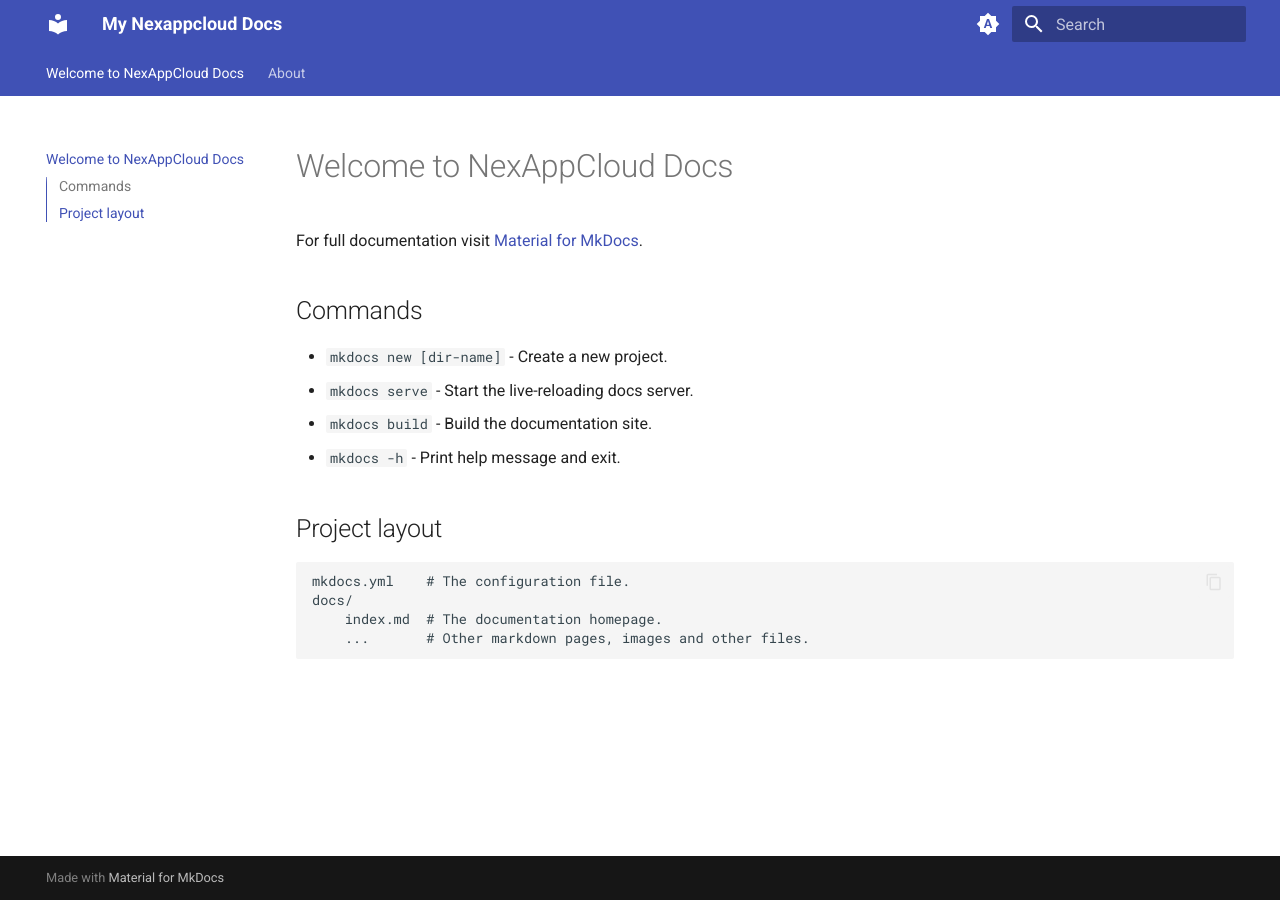
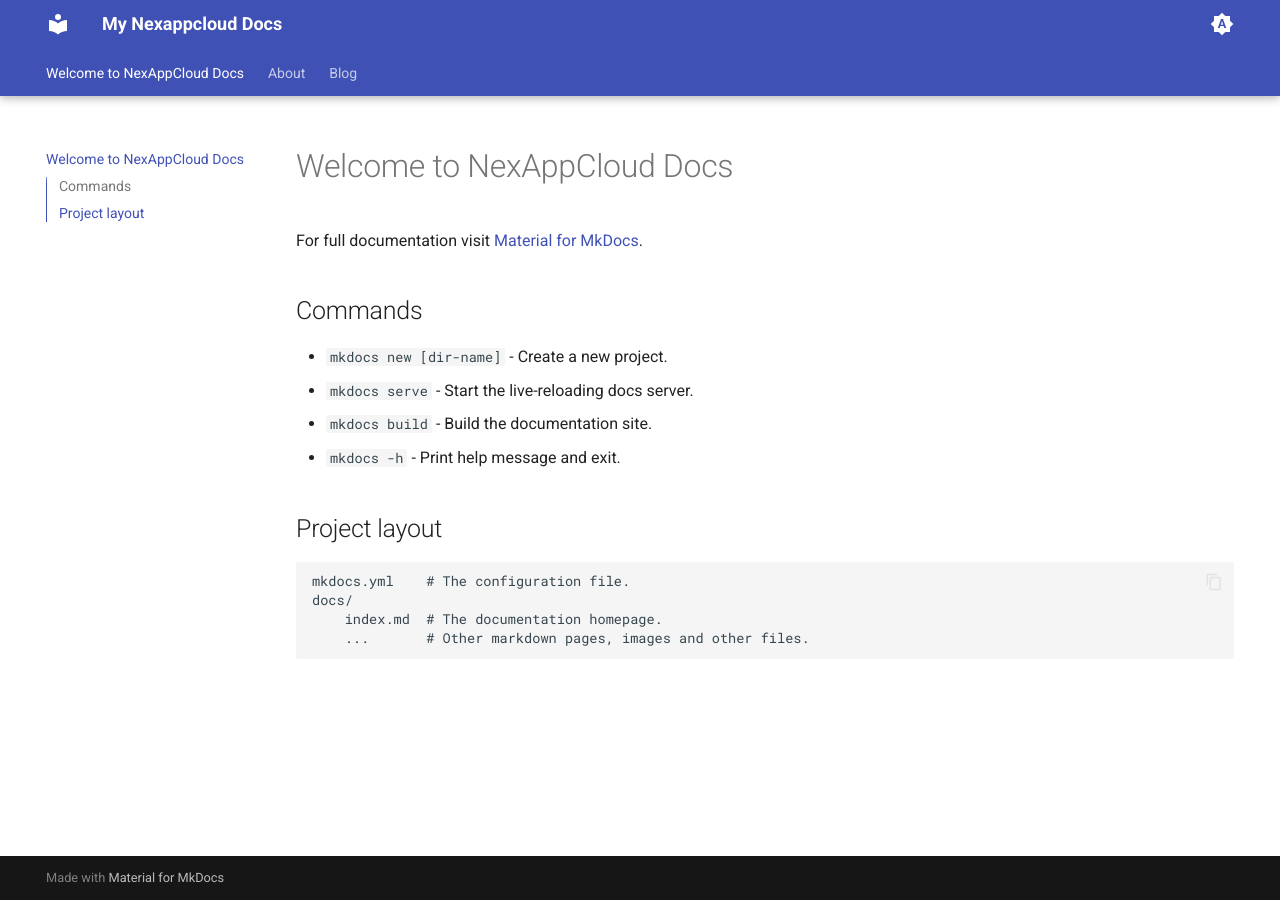
Before and after one commit to kukoboris/nexappdoc, an MkDocs documentation site: the page built from docs/index.md, in a window 1280 px wide. Built offline with MkDocs 1.6.1 and Material for MkDocs 9.7.7, drawn with Linux system fonts in a browser that asks for light colours.

Commit message:
Add nav conf and plugins

```diff
--- a/mkdocs.yml
+++ b/mkdocs.yml
@@ -4,7 +4,11 @@
   name: material
   features:
     - navigation.tabs
+    - navigation.tabs.sticky
+    - navigation.path
     - navigation.sections
+    - navigation.instant
+    - navigation.instant.prefetch
     - toc.integrate
     - navigation.top
     - search.suggest
@@ -38,3 +42,6 @@
         name: Switch to system preference
       primary: black
       accent: lime
+
+plugins:
+  - blog
```
